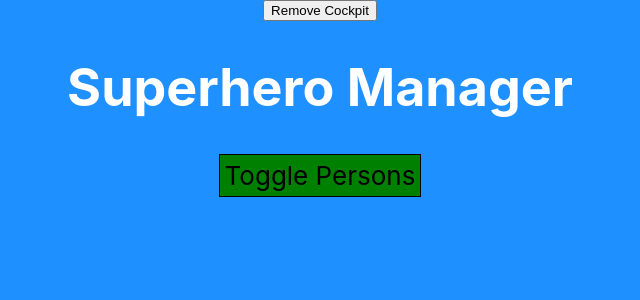
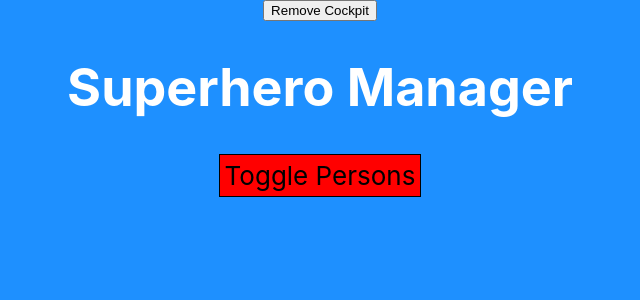
Before and after one commit to jkaddu/React-Practice, a React (Create React App) app in the folder udemy/: page / in a window 1280 px wide. Shown: the top 300 px of the page, without its empty margins (320-960 px from the left). Built offline with nearby package versions, Linux system fonts and the light colour scheme.

Commit message:
changes to cockpit.module.css

```diff
--- a/udemy/src/Components/Persons/Cockpit/cockpit.module.css
+++ b/udemy/src/Components/Persons/Cockpit/cockpit.module.css
@@ -1,5 +1,5 @@
 .button {
-  background: green;
+  background: red;
   color: black;
   font: inherit;
   border: 1px solid black;
@@ -8,6 +8,6 @@
 }
 
 .button:hover {
-  background: lightGreen;
+  background: green;
   color: black;
 }
```
Also changed, not shown: 1 other file (tests, documents, lock files or other folders).
